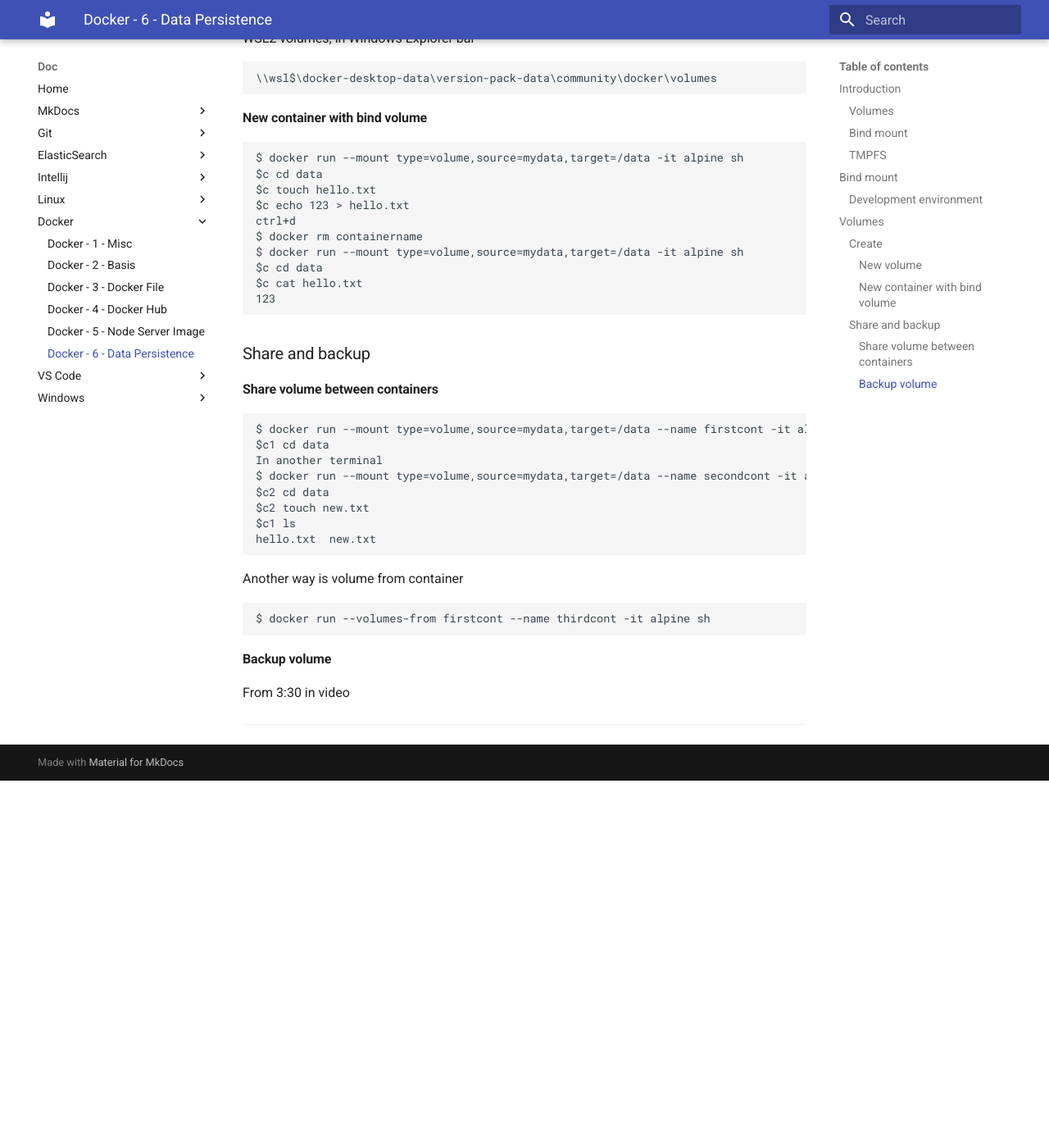
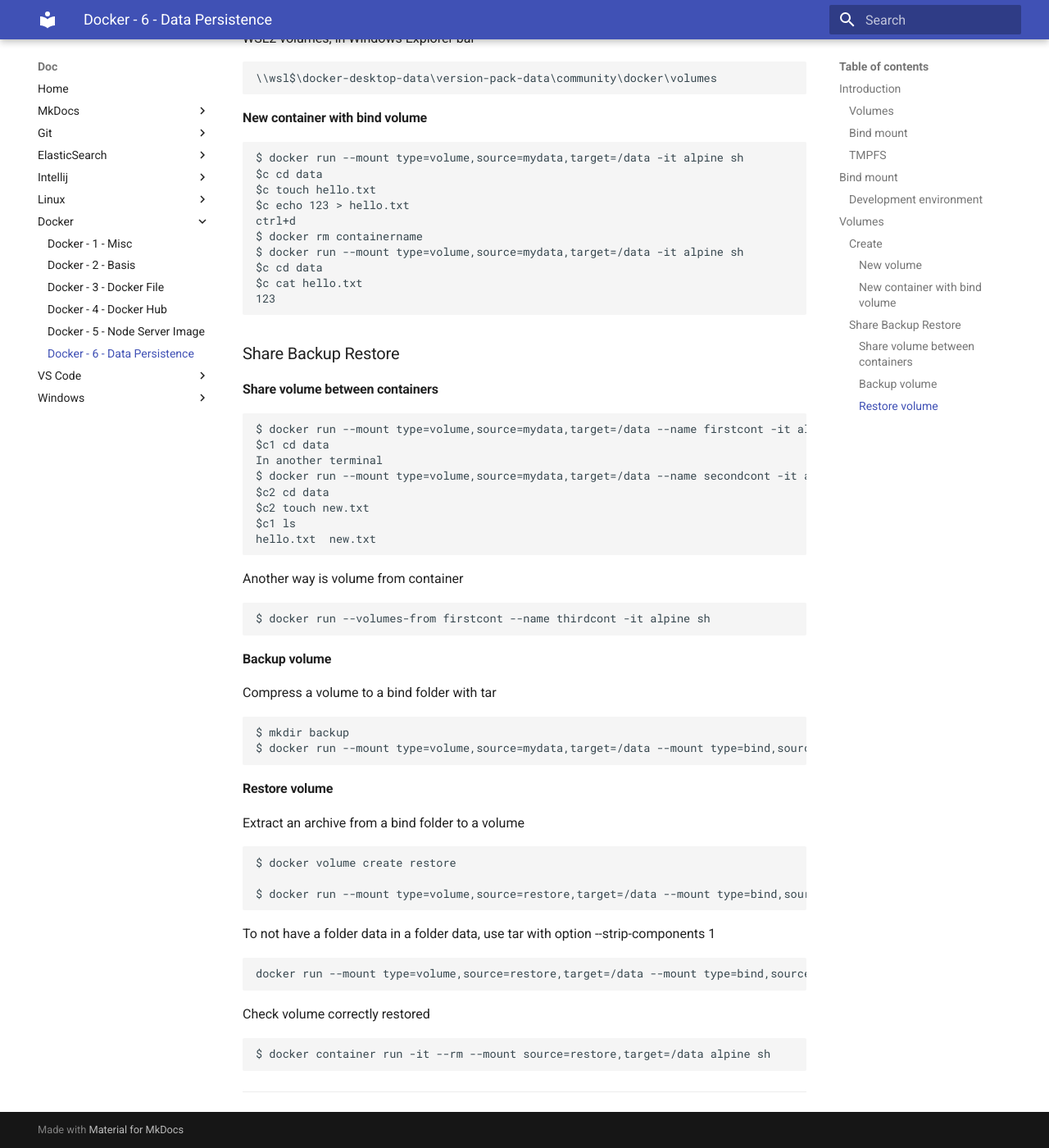
Before and after one commit to oldu73/doc, an MkDocs documentation site: the page built from docs/docker/6-docker-datapersistence.md, in a window 1280 px wide and 1400 px high, scrolled down 3780 px. Shown: the whole window at 82% size. Built offline with MkDocs 1.6.1 and Material for MkDocs 9.7.7, drawn with Linux system fonts in a browser that asks for light colours; before the commit the page ends 4732 px from its top, so only the background shows below that.

Commit message:
docker - backup restore volume

````diff
--- a/docs/docker/6-docker-datapersistence.md
+++ b/docs/docker/6-docker-datapersistence.md
@@ -187,7 +187,7 @@
 123
 ```
 
-### Share and backup
+### Share Backup Restore
 
 #### Share volume between containers
 
@@ -209,6 +209,28 @@
 
 #### Backup volume
 
-From 3:30 in video
+Compress a volume to a bind folder with tar
+```console
+$ mkdir backup
+$ docker run --mount type=volume,source=mydata,target=/data --mount type=bind,source="$(pwd)"/backup,target=/backup alpine tar -czf /backup/mydata.tar.gz /data
+```
+
+#### Restore volume
+Extract an archive from a bind folder to a volume
+```console
+$ docker volume create restore
+
+$ docker run --mount type=volume,source=restore,target=/data --mount type=bind,source="$(pwd)"/backup,target=/backup alpine tar -xf /backup/mydata.tar.gz -C /data
+```
+
+To not have a folder data in a folder data, use tar with option --strip-components 1
+```console
+docker run --mount type=volume,source=restore,target=/data --mount type=bind,source="$(pwd)",target=/backup -it alpine tar -xf /backup/backup.tar --strip-components 1 -C /data
+```
+
+Check volume correctly restored
+```console
+$ docker container run -it --rm --mount source=restore,target=/data alpine sh
+```
 
 ***
````
Also changed, not shown: docs/linux/linux.md (+15 -0 lines).
